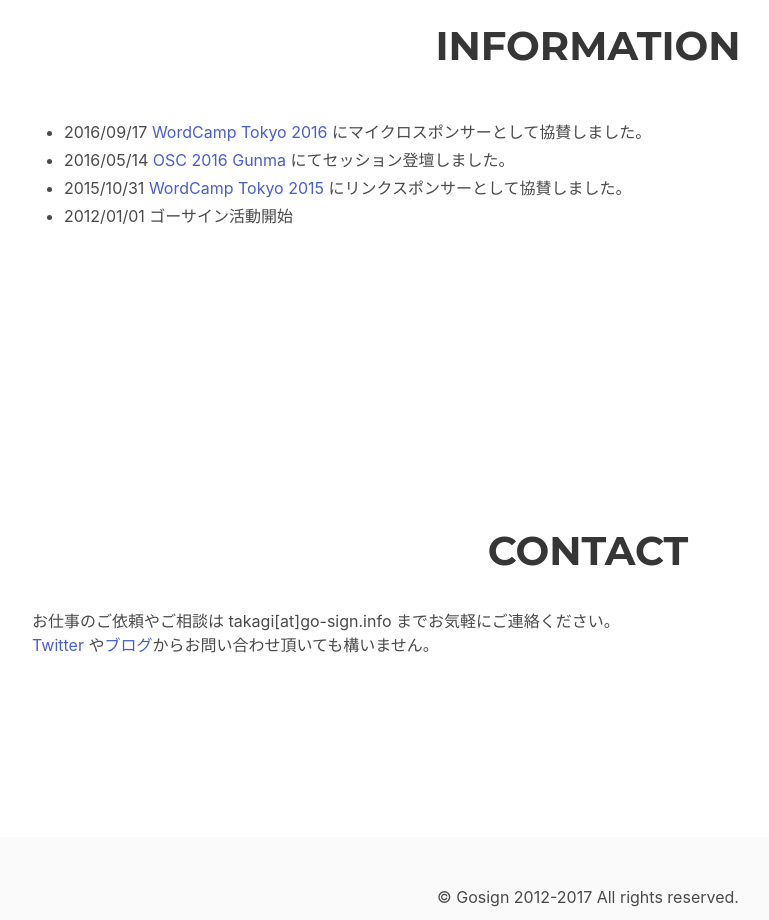
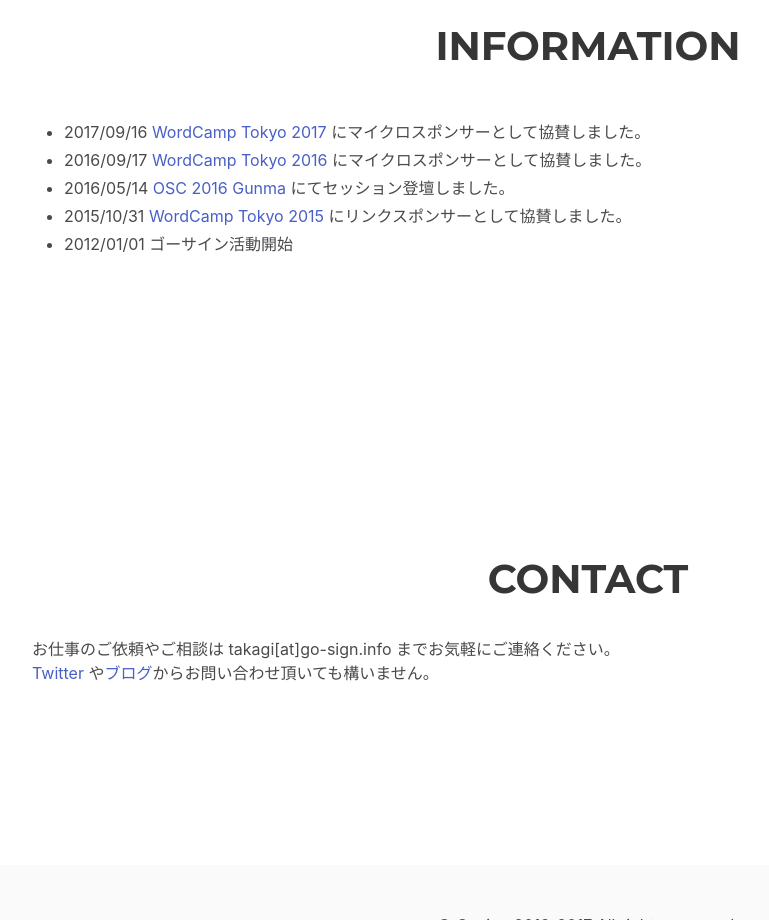
Before and after one commit to go-sign/web, a website built with webpack: page docs/index.html in a window 1280 px wide. Shown: the part 5140-6060 px from the top of the page, without its empty margins (52-821 px from the left). Built offline with nearby package versions, Linux system fonts and the light colour scheme.

Commit message:
information追加

```diff
--- a/docs/index.html
+++ b/docs/index.html
@@ -415,6 +415,7 @@
             <div class="column">
                 <div class="content">
                     <ul class="has-text-left">
+                        <li>2017/09/16 <a href="https://2017.tokyo.wordcamp.org/">WordCamp Tokyo 2017</a> にマイクロスポンサーとして協賛しました。</li>
                         <li>2016/09/17 <a href="https://2016.tokyo.wordcamp.org/">WordCamp Tokyo 2016</a> にマイクロスポンサーとして協賛しました。</li>
                         <li>2016/05/14 <a href="https://www.ospn.jp/osc2016-gunma/">OSC 2016 Gunma</a> にてセッション登壇しました。</li>
                         <li>2015/10/31 <a href="https://2015.tokyo.wordcamp.org/">WordCamp Tokyo 2015</a> にリンクスポンサーとして協賛しました。</li>
```
